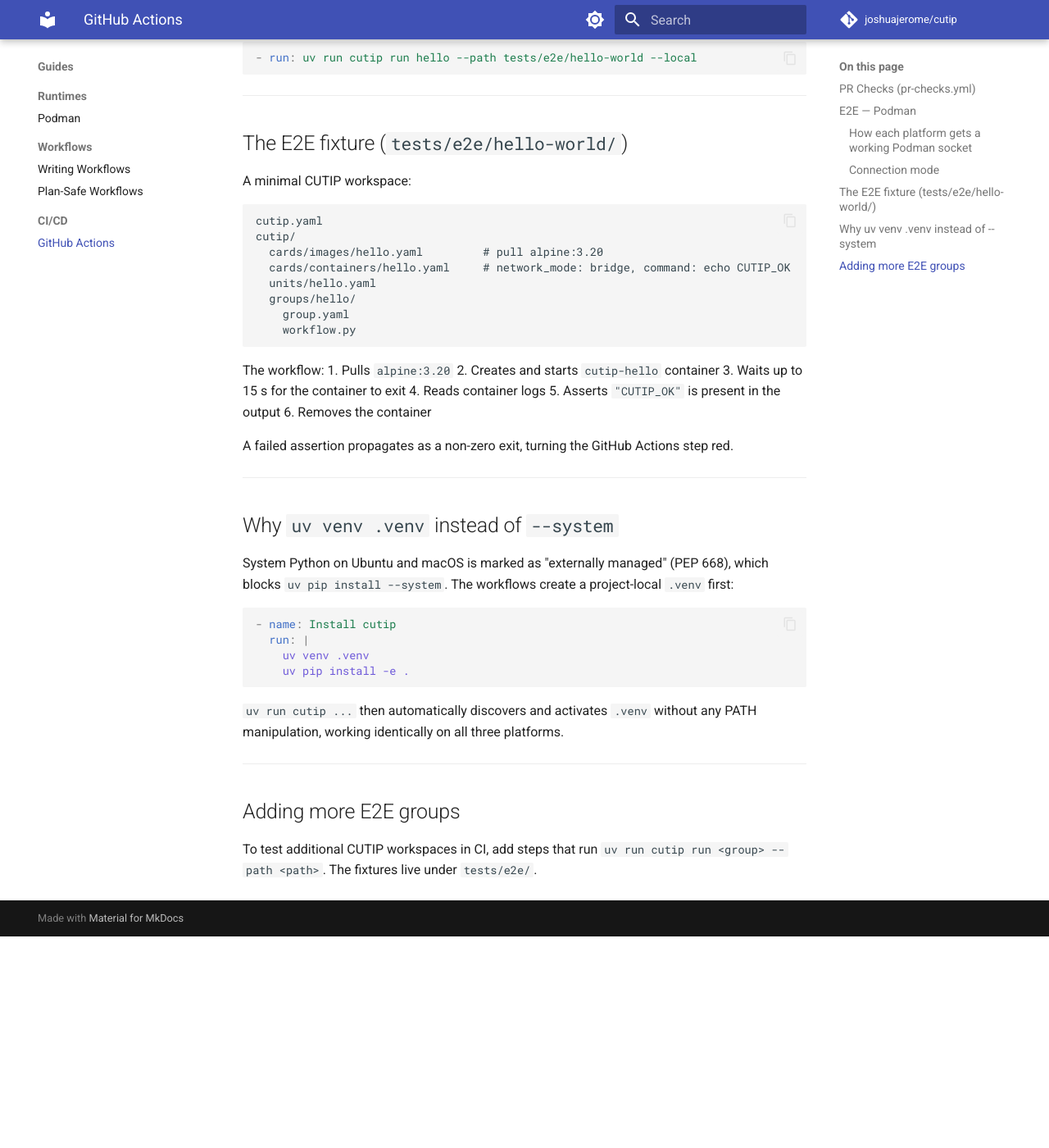
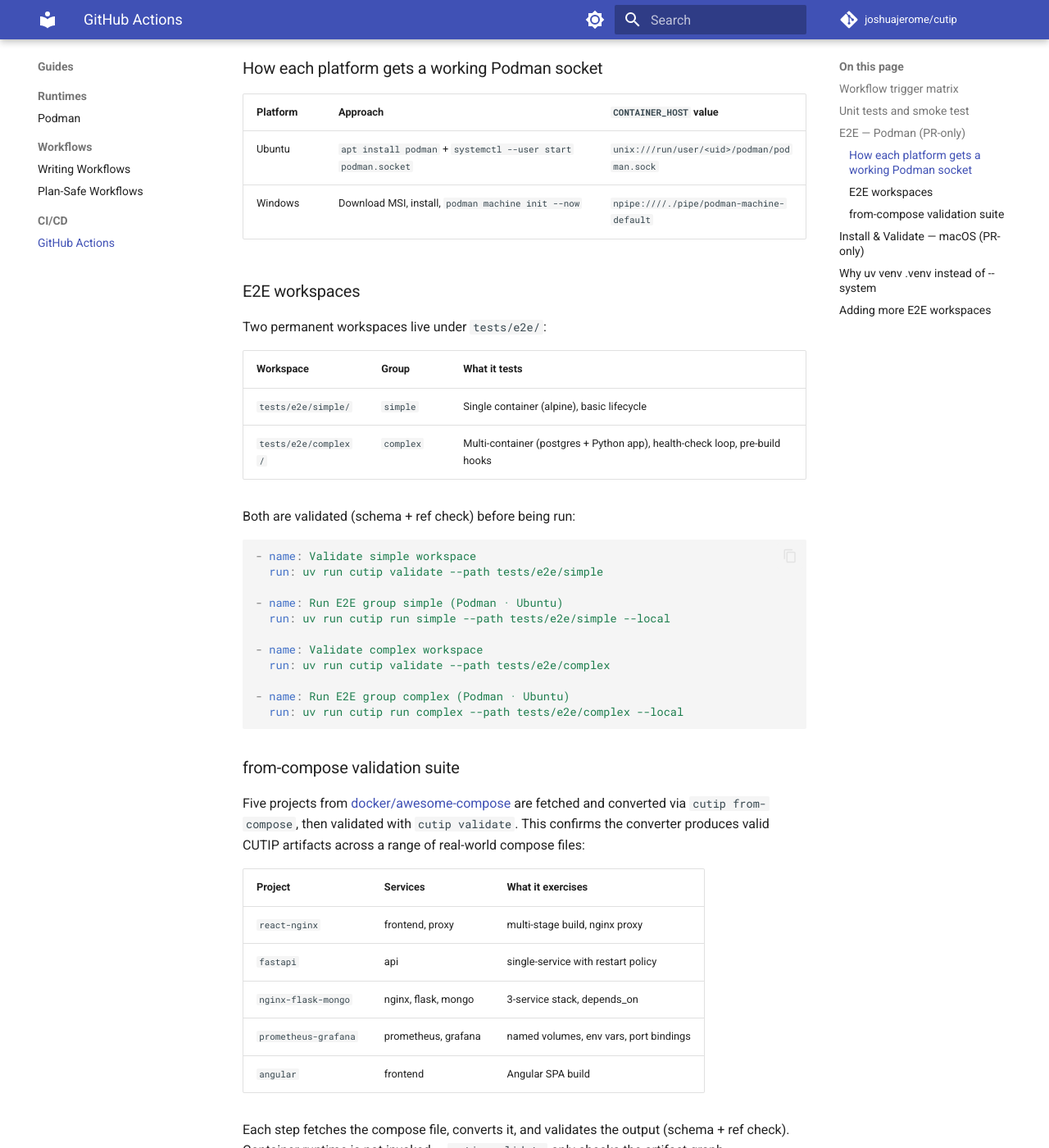
Before and after one commit to joshuajerome/cutip, an MkDocs documentation site: the page built from docs/guides/ci-cd/github-actions.md, in a window 1280 px wide and 1400 px high, scrolled down 1575 px. Shown: the whole window at 82% size. Built offline with MkDocs 1.6.1 and Material for MkDocs 9.7.7, drawn with Linux system fonts in a browser that asks for light colours; comment, search, counter and statistics services are not loaded; before the commit the page ends 2717 px from its top, so only the background shows below that; some of the changed text lies outside the part shown.

Commit message:
bump: version 0.1.5 → 0.1.6
- Bump pyproject.toml to 0.1.6
- Add v0.1.6 section to docs/patch-notes.md
- Update stale docs: github-actions.md, feature-fix-pipeline.md,
  automation/index.md, release-pipeline.md, backend-interface.md

Co-Authored-By: Claude Sonnet 4.6 <noreply@anthropic.com>

````diff
--- a/docs/automation/feature-fix-pipeline.md
+++ b/docs/automation/feature-fix-pipeline.md
@@ -6,43 +6,35 @@ Every capability (`feat/cap{N}`) and bug fix (`bug/cap{N}`) runs through the sam
 
 ## Trigger
 
-- Push to `feat/**` or `bug/**` — triggers GHA `pr-checks.yml` and `wheel-build.yml`
-- PR opened targeting `staging` — triggers the same checks
+- Push to `feat/**` or `bug/**` — triggers `ci.yml` (unit-tests, smoke-test, docs-build, build-wheel)
+- PR opened targeting `staging` — triggers all of the above plus E2E (Ubuntu, Windows, macOS validate)
 
 ---
 
-## GitHub Actions stages
+## GitHub Actions: `ci.yml`
 
-### `pr-checks.yml`
+All CI runs through a single consolidated workflow file.
 
-| Step | Command |
+### On push to feature branch
+
+| Job | Command |
 |---|---|
 | Unit tests | `uv run pytest tests/ -v --ignore=tests/e2e --tb=short` |
-| Smoke test | Build wheel → install in isolated venv → `import cutip` |
-| E2E | `cutip validate` + `cutip run hello --local` |
+| Smoke test | Build wheel → install in isolated venv → `import cutip` + `cutip --help` |
+| Docs build | `uv run mkdocs build --strict` |
+| Build wheel | `uv build --wheel` → archived as workflow artifact |
+
+### On PR to staging or integration (adds E2E)
+
+| Job | What it runs |
+|---|---|
+| E2E · Ubuntu | `cutip validate` + `cutip run simple` + `cutip run complex` + from-compose suite |
+| E2E · Windows | Same, using PowerShell and Podman Machine |
+| Install & Validate · macOS | Install check + schema-only validate (no container runtime) |
+
+E2E jobs carry `if: github.event_name == 'pull_request'` — they skip on push to feature branches and only gate PRs. GitHub treats skipped jobs as passing for branch-protection purposes.
 
 All checks must pass before merge is allowed.
-
-### `wheel-build.yml`
-
-Builds the distributable `.whl` and archives it as a workflow artifact. Runs on every push to `feat/**`, `bug/**`, and `claude/**`.
-
----
-
-## Jenkins stages (`build.Jenkinsfile`)
-
-The Jenkins build pipeline mirrors GHA but runs on the Jenkins agent (which has Podman available unconditionally):
-
-```
-Checkout → Install Dependencies → Unit Tests → Smoke Test → E2E → Build Wheel
-```
-
-| Stage | Notes |
-|---|---|
-| Unit Tests | JUnit XML archived |
-| Smoke Test | Wheel installed in isolated `.wheel-test` venv |
-| E2E | `cutip run hello --local` — Podman always available |
-| Build Wheel | `.whl` archived as Jenkins artifact |
 
 ---
 
@@ -57,9 +49,9 @@ After merge to `staging`, `docs-generate.yml` fires automatically for `feat/*` a
 ```
 1. Branch from staging: feat/cap{N}-slug
 2. Implement + run tests locally
-3. Push → GHA pr-checks.yml runs
-4. Open PR to staging (with assignee + label)
-5. All checks pass → merge --merge --delete-branch
+3. Push → ci.yml runs unit-tests, smoke-test, docs-build, build-wheel
+4. Open PR to staging (auto-labeled + assigned by CI)
+5. All checks pass (including E2E on PR) → merge --merge --delete-branch
 6. docs-generate fires → merge docs PR if created
 7. Forward staging → integration
 8. Prune local branch
--- a/docs/guides/ci-cd/github-actions.md
+++ b/docs/guides/ci-cd/github-actions.md
@@ -1,25 +1,30 @@
 # Guide: GitHub Actions
 
-CUTIP's CI pipeline uses the following workflows under `.github/workflows/`:
+CUTIP's CI pipeline lives entirely in `.github/workflows/ci.yml`. A single file handles every stage: unit tests, smoke test, E2E, docs build, and wheel archive.
 
 | File | Trigger | What it does |
 |---|---|---|
-| `wheel-build.yml` | push to `feat/**`, `bug/**`, `claude/**` | Build wheel and upload as artifact |
-| `pr-checks.yml` | PR to `staging` or `integration` | Unit tests, smoke test, E2E (Ubuntu + Windows), docs build |
-| `docs-check.yml` | push to `docs/**`, `integration`; PR touching docs | Build docs (strict); deploy to GitHub Pages on `integration` push |
-| `release.yml` | push to `release/**` | Run all checks, build wheel + sdist, create GitHub Release |
+| `ci.yml` | Push to `feat/**`, `bug/**`, `claude/**`; PR → `staging` or `integration` | Unit tests, smoke test, E2E (PR-only), docs build, wheel archive |
+| `docs.yml` | Push to `staging` or `docs/**`; PR touching docs | Docs build check, AI audit, GitHub Pages deploy |
+| `integration.yml` | Push to `integration` | Test PyPI dev publish, merged-branch pruning |
+| `release.yml` | Push to `release/**` | Full test matrix + GitHub Release creation |
 
 ---
 
-## PR Checks (`pr-checks.yml`)
+## Workflow trigger matrix
 
-Every PR to `staging` or `integration` must pass all five jobs before merge:
+| Event | Jobs that run |
+|---|---|
+| Push to `feat/**`, `bug/**`, `claude/**` | unit-tests, smoke-test, docs-build, build-wheel |
+| PR → `staging` or `integration` | auto-label, unit-tests, smoke-test, **e2e-ubuntu**, **e2e-windows**, **install-macos**, docs-build |
 
-```
-unit-tests → smoke-test → e2e-podman-ubuntu → e2e-podman-windows → docs-build
-```
+E2E jobs carry `if: github.event_name == 'pull_request'` — they only run on PRs, not on every iterative push to a feature branch. This keeps per-push CI fast while still requiring E2E to pass before any merge.
 
-Key steps:
+---
+
+## Unit tests and smoke test
+
+These run on every push and every PR:
 
 ```yaml
 - name: Run unit tests
@@ -29,16 +34,17 @@ Key steps:
   run: |
     uv venv .wheel-test
     uv pip install --python .wheel-test/bin/python dist/cutip-*.whl
+    .wheel-test/bin/python -c "import cutip; print('cutip import OK')"
     .wheel-test/bin/cutip --help
 ```
 
-Unit tests live in `tests/`. The E2E fixture (`tests/e2e/`) is excluded from the unit test job — it requires a live Podman runtime.
+Unit tests live in `tests/`. The E2E directory (`tests/e2e/`) is excluded from the unit test job — it requires a live Podman runtime.
 
 ---
 
-## E2E — Podman
+## E2E — Podman (PR-only)
 
-Runs `tests/e2e/hello-world` against the Podman backend on Ubuntu and Windows.
+E2E runs against two workspaces plus a from-compose validation suite, on Ubuntu and Windows.
 
 ### How each platform gets a working Podman socket
 
@@ -47,40 +53,77 @@ Runs `tests/e2e/hello-world` against the Podman backend on Ubuntu and Windows.
 | Ubuntu | `apt install podman` + `systemctl --user start podman.socket` | `unix:///run/user/<uid>/podman/podman.sock` |
 | Windows | Download MSI, install, `podman machine init --now` | `npipe:////./pipe/podman-machine-default` |
 
-### Connection mode
+### E2E workspaces
 
-Both platforms use `--local` to connect via the socket set in `CONTAINER_HOST`:
+Two permanent workspaces live under `tests/e2e/`:
+
+| Workspace | Group | What it tests |
+|---|---|---|
+| `tests/e2e/simple/` | `simple` | Single container (alpine), basic lifecycle |
+| `tests/e2e/complex/` | `complex` | Multi-container (postgres + Python app), health-check loop, pre-build hooks |
+
+Both are validated (schema + ref check) before being run:
 
 ```yaml
-- run: uv run cutip run hello --path tests/e2e/hello-world --local
+- name: Validate simple workspace
+  run: uv run cutip validate --path tests/e2e/simple
+
+- name: Run E2E group simple (Podman · Ubuntu)
+  run: uv run cutip run simple --path tests/e2e/simple --local
+
+- name: Validate complex workspace
+  run: uv run cutip validate --path tests/e2e/complex
+
+- name: Run E2E group complex (Podman · Ubuntu)
+  run: uv run cutip run complex --path tests/e2e/complex --local
 ```
+
+### from-compose validation suite
+
+Five projects from [docker/awesome-compose](https://github.com/docker/awesome-compose) are fetched and converted via `cutip from-compose`, then validated with `cutip validate`. This confirms the converter produces valid CUTIP artifacts across a range of real-world compose files:
+
+| Project | Services | What it exercises |
+|---|---|---|
+| `react-nginx` | frontend, proxy | multi-stage build, nginx proxy |
+| `fastapi` | api | single-service with restart policy |
+| `nginx-flask-mongo` | nginx, flask, mongo | 3-service stack, depends_on |
+| `prometheus-grafana` | prometheus, grafana | named volumes, env vars, port bindings |
+| `angular` | frontend | Angular SPA build |
+
+Each step fetches the compose file, converts it, and validates the output (schema + ref check). Container runtime is not invoked — `cutip validate` only checks the artifact graph.
+
+Ubuntu example:
+
+```yaml
+- name: "from-compose · react-nginx"
+  run: |
+    curl -fsSL https://raw.githubusercontent.com/docker/awesome-compose/master/react-nginx/compose.yaml \
+      -o /tmp/react-nginx.yaml
+    mkdir -p /tmp/fc-react-nginx
+    uv run cutip from-compose /tmp/react-nginx.yaml --output-dir /tmp/fc-react-nginx
+    uv run cutip validate --path /tmp/fc-react-nginx
+```
+
+Windows uses `Invoke-WebRequest` and `$env:TEMP` paths via PowerShell.
 
 ---
 
-## The E2E fixture (`tests/e2e/hello-world/`)
+## Install & Validate — macOS (PR-only)
 
-A minimal CUTIP workspace:
+Free macOS runners (`macos-14`) do not expose the Apple Hypervisor Framework, so `podman machine` cannot start. The macOS job validates install and schema only — no containers:
 
+```yaml
+- name: Smoke-test CLI (no runtime needed)
+  run: |
+    uv run cutip --help
+    uv run cutip --version
+
+- name: Validate simple workspace (schema only, no containers)
+  run: uv run cutip validate --path tests/e2e/simple
+
+- name: Validate complex workspace (schema only, no containers)
+  run: uv run cutip validate --path tests/e2e/complex
 ```
-cutip.yaml
-cutip/
-  cards/images/hello.yaml         # pull alpine:3.20
-  cards/containers/hello.yaml     # network_mode: bridge, command: echo CUTIP_OK
-  units/hello.yaml
-  groups/hello/
-    group.yaml
-    workflow.py
-```
-
-The workflow:
-1. Pulls `alpine:3.20`
-2. Creates and starts `cutip-hello` container
-3. Waits up to 15 s for the container to exit
-4. Reads container logs
-5. Asserts `"CUTIP_OK"` is present in the output
-6. Removes the container
-
-A failed assertion propagates as a non-zero exit, turning the GitHub Actions step red.
 
 ---
 
@@ -99,6 +142,8 @@ System Python on Ubuntu and macOS is marked as "externally managed" (PEP 668), w
 
 ---
 
-## Adding more E2E groups
+## Adding more E2E workspaces
 
-To test additional CUTIP workspaces in CI, add steps that run `uv run cutip run <group> --path <path>`. The fixtures live under `tests/e2e/`.
+To test additional CUTIP workspaces in CI, add steps that run `uv run cutip validate --path <path>` and `uv run cutip run <group> --path <path>`. The workspaces live under `tests/e2e/`.
+
+For `from-compose` tests, add steps that fetch a compose file, run `cutip from-compose`, and then `cutip validate` — no container runtime needed.
--- a/pyproject.toml
+++ b/pyproject.toml
@@ -4,7 +4,7 @@ build-backend = "hatchling.build"
 
 [project]
 name = "cutip"
-version = "0.1.5"
+version = "0.1.6"
 description = "Container Unit Templates in Python — a deterministic framework for building container workloads"
 readme = "README.md"
 license = { text = "MIT" }
````
Also changed, not shown: docs/architecture/backend-interface.md (+9 -4 lines), docs/automation/index.md (+2 -2 lines), docs/automation/release-pipeline.md (+3 -3 lines), docs/patch-notes.md (+13 -0 lines).
